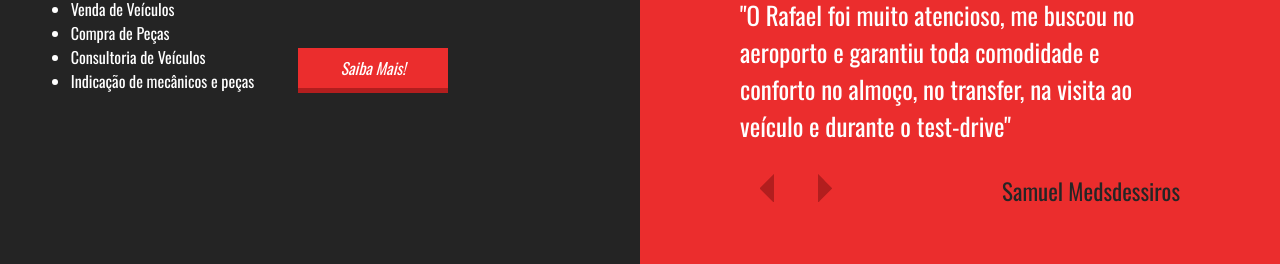
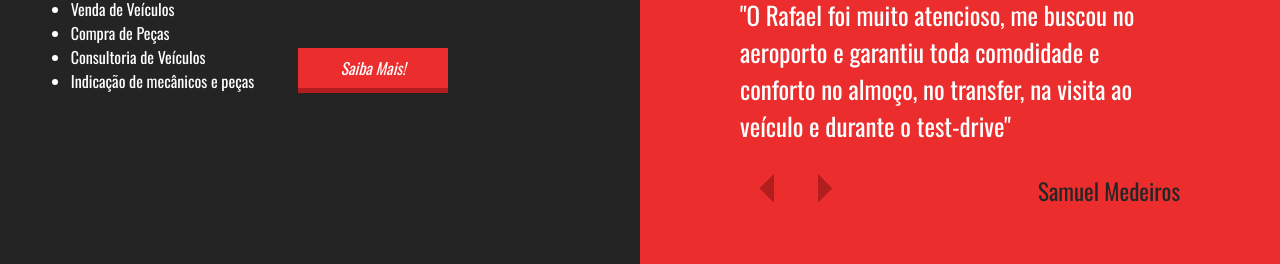
Before and after one commit to SamuelMedeirosA/projeto-carros, a plain HTML site: page index.html in a window 1280 px wide. Shown: the part 1653-1917 px from the top of the page. Drawn offline with nearby package versions, Linux system fonts and the light colour scheme.

Commit message:
Update index.html

```diff
--- a/index.html
+++ b/index.html
@@ -136,7 +136,7 @@
                         <img next src="imagens/arrow-right.png" alt="">
                     </div><!--arrows-->
                     <div class="nome-depoimento">
-                        Samuel Medsdessiros
+                        Samuel Medeiros
                     </div><!--nome-depoimento-->
                 </div><!--navigation-->
             </div><!--depoimento-single-->
```
